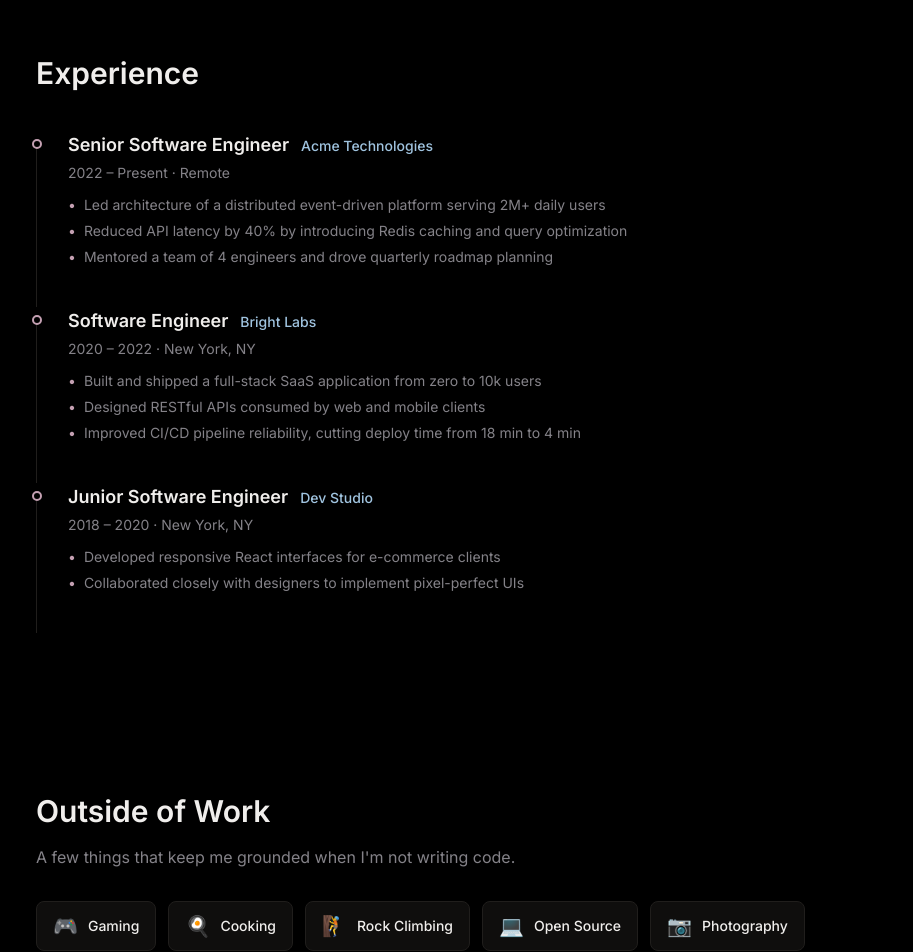
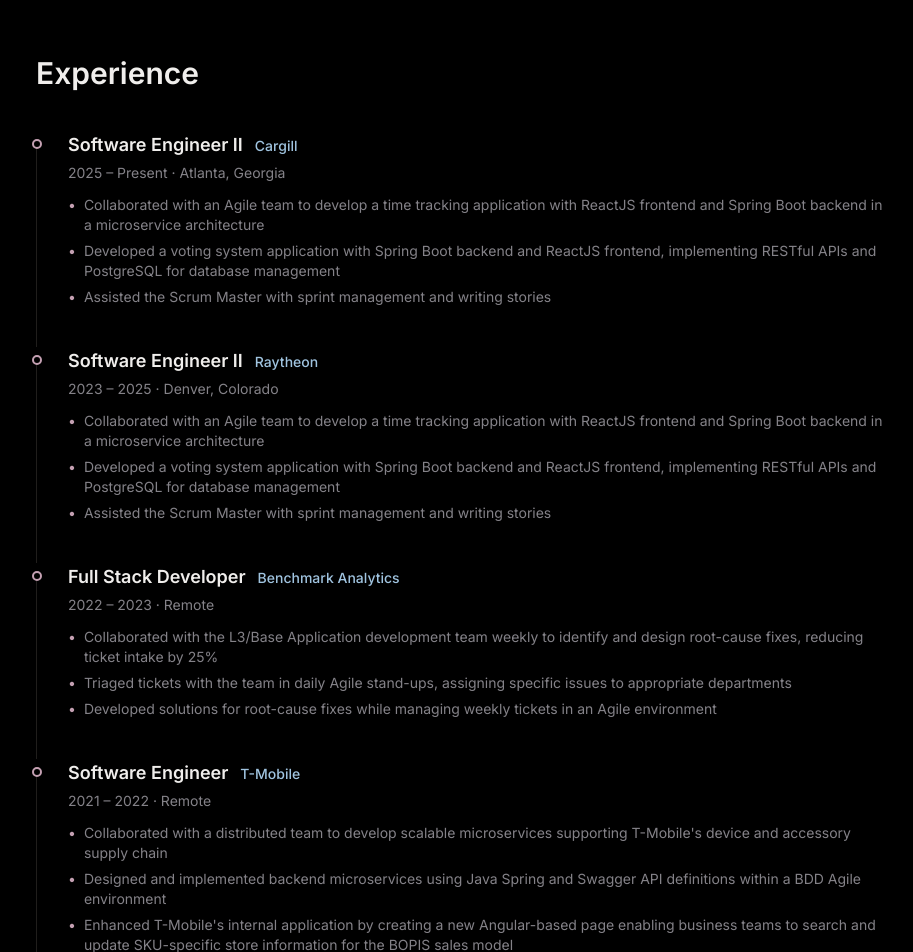
Before and after one commit to jussaw/jussaw-app, a Next.js app in the folder web/: page / in a window 1280 px wide. Shown: the part 1340-2292 px from the top of the page, without its empty margins (180-1093 px from the left). Built offline with nearby package versions, Linux system fonts and the light colour scheme.

Commit message:
content: replace hobby placeholders with real hobbies

```diff
--- a/web/src/data/content.ts
+++ b/web/src/data/content.ts
@@ -42,56 +42,85 @@
   skills: [
     { name: "React", category: "frontend" },
     { name: "Next.js", category: "frontend" },
+    { name: "Angular", category: "frontend" },
+    { name: "Tailwind CSS", category: "frontend" },
     { name: "TypeScript", category: "language" },
     { name: "JavaScript", category: "language" },
+    { name: "Java", category: "language" },
+    { name: "Python", category: "language" },
     { name: "Node.js", category: "backend" },
-    { name: "Python", category: "backend" },
+    { name: "Spring Boot", category: "backend" },
+    { name: "REST / OpenAPI", category: "backend" },
     { name: "PostgreSQL", category: "database" },
+    { name: "MySQL", category: "database" },
     { name: "Redis", category: "database" },
-    { name: "Tailwind CSS", category: "frontend" },
+    { name: "MongoDB", category: "database" },
     { name: "Docker", category: "devops" },
     { name: "AWS", category: "devops" },
-    { name: "Git", category: "devops" },
+    { name: "GitHub Actions", category: "devops" },
   ],
   experience: [
     {
-      company: "Acme Technologies",
-      role: "Senior Software Engineer",
-      period: "2022 – Present",
-      location: "Remote",
+      company: "Cargill",
+      role: "Software Engineer II",
+      period: "2025 – Present",
+      location: "Atlanta, Georgia",
       bullets: [
-        "Led architecture of a distributed event-driven platform serving 2M+ daily users",
-        "Reduced API latency by 40% by introducing Redis caching and query optimization",
-        "Mentored a team of 4 engineers and drove quarterly roadmap planning",
+        "Collaborated with an Agile team to develop a time tracking application with ReactJS frontend and Spring Boot backend in a microservice architecture",
+        "Developed a voting system application with Spring Boot backend and ReactJS frontend, implementing RESTful APIs and PostgreSQL for database management",
+        "Assisted the Scrum Master with sprint management and writing stories",
       ],
     },
     {
-      company: "Bright Labs",
-      role: "Software Engineer",
-      period: "2020 – 2022",
-      location: "New York, NY",
+      company: "Raytheon",
+      role: "Software Engineer II",
+      period: "2023 – 2025",
+      location: "Denver, Colorado",
       bullets: [
-        "Built and shipped a full-stack SaaS application from zero to 10k users",
-        "Designed RESTful APIs consumed by web and mobile clients",
-        "Improved CI/CD pipeline reliability, cutting deploy time from 18 min to 4 min",
+        "Collaborated with an Agile team to develop a time tracking application with ReactJS frontend and Spring Boot backend in a microservice architecture",
+        "Developed a voting system application with Spring Boot backend and ReactJS frontend, implementing RESTful APIs and PostgreSQL for database management",
+        "Assisted the Scrum Master with sprint management and writing stories",
       ],
     },
     {
-      company: "Dev Studio",
-      role: "Junior Software Engineer",
-      period: "2018 – 2020",
-      location: "New York, NY",
+      company: "Benchmark Analytics",
+      role: "Full Stack Developer",
+      period: "2022 – 2023",
+      location: "Remote",
       bullets: [
-        "Developed responsive React interfaces for e-commerce clients",
-        "Collaborated closely with designers to implement pixel-perfect UIs",
+        "Collaborated with the L3/Base Application development team weekly to identify and design root-cause fixes, reducing ticket intake by 25%",
+        "Triaged tickets with the team in daily Agile stand-ups, assigning specific issues to appropriate departments",
+        "Developed solutions for root-cause fixes while managing weekly tickets in an Agile environment",
+      ],
+    },
+    {
+      company: "T-Mobile",
+      role: "Software Engineer",
+      period: "2021 – 2022",
+      location: "Remote",
+      bullets: [
+        "Collaborated with a distributed team to develop scalable microservices supporting T-Mobile's device and accessory supply chain",
+        "Designed and implemented backend microservices using Java Spring and Swagger API definitions within a BDD Agile environment",
+        "Enhanced T-Mobile's internal application by creating a new Angular-based page enabling business teams to search and update SKU-specific store information for the BOPIS sales model",
+      ],
+    },
+    {
+      company: "KNAPP Inc.",
+      role: "Software Systems Engineer",
+      period: "2019 – 2020",
+      location: "Atlanta Metropolitan Area",
+      bullets: [
+        "Developed scalable software solutions for advanced automated warehouses using Python, Java, and PL/SQL within a Linux environment",
+        "Implemented software solutions on-site at warehouses worldwide across the United States, Canada, South America, and Europe",
+        "Partnered directly with clients to customize and optimize software to their unique operational requirements",
       ],
     },
   ],
   hobbies: [
+    { label: "Ergonomic Keyboards", emoji: "⌨️" },
+    { label: "Home Lab", emoji: "🖥️" },
     { label: "Gaming", emoji: "🎮" },
-    { label: "Cooking", emoji: "🍳" },
-    { label: "Rock Climbing", emoji: "🧗" },
-    { label: "Open Source", emoji: "💻" },
-    { label: "Photography", emoji: "📷" },
+    { label: "Hiking", emoji: "🥾" },
+    { label: "Snowboarding", emoji: "🏂" },
   ],
 };
```
